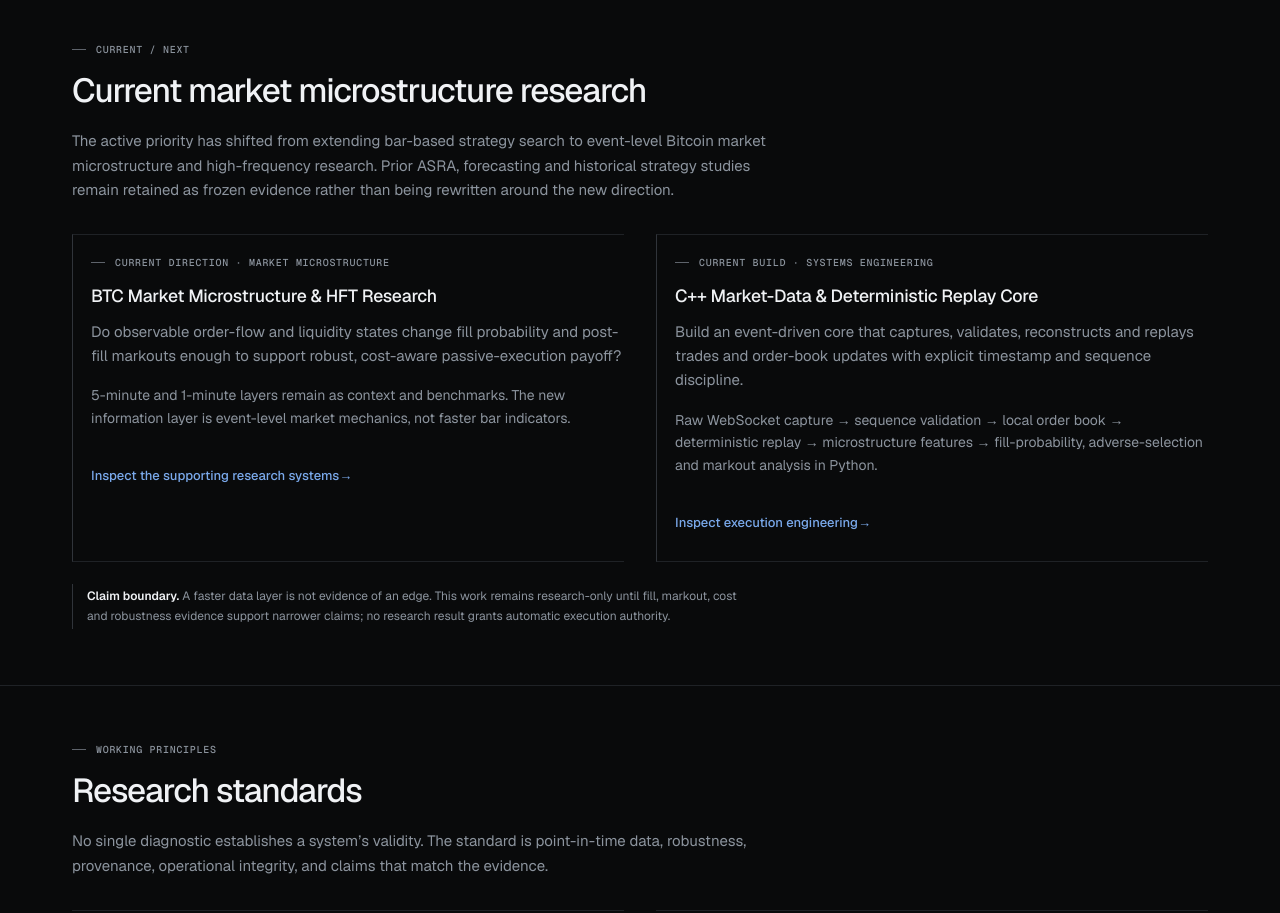
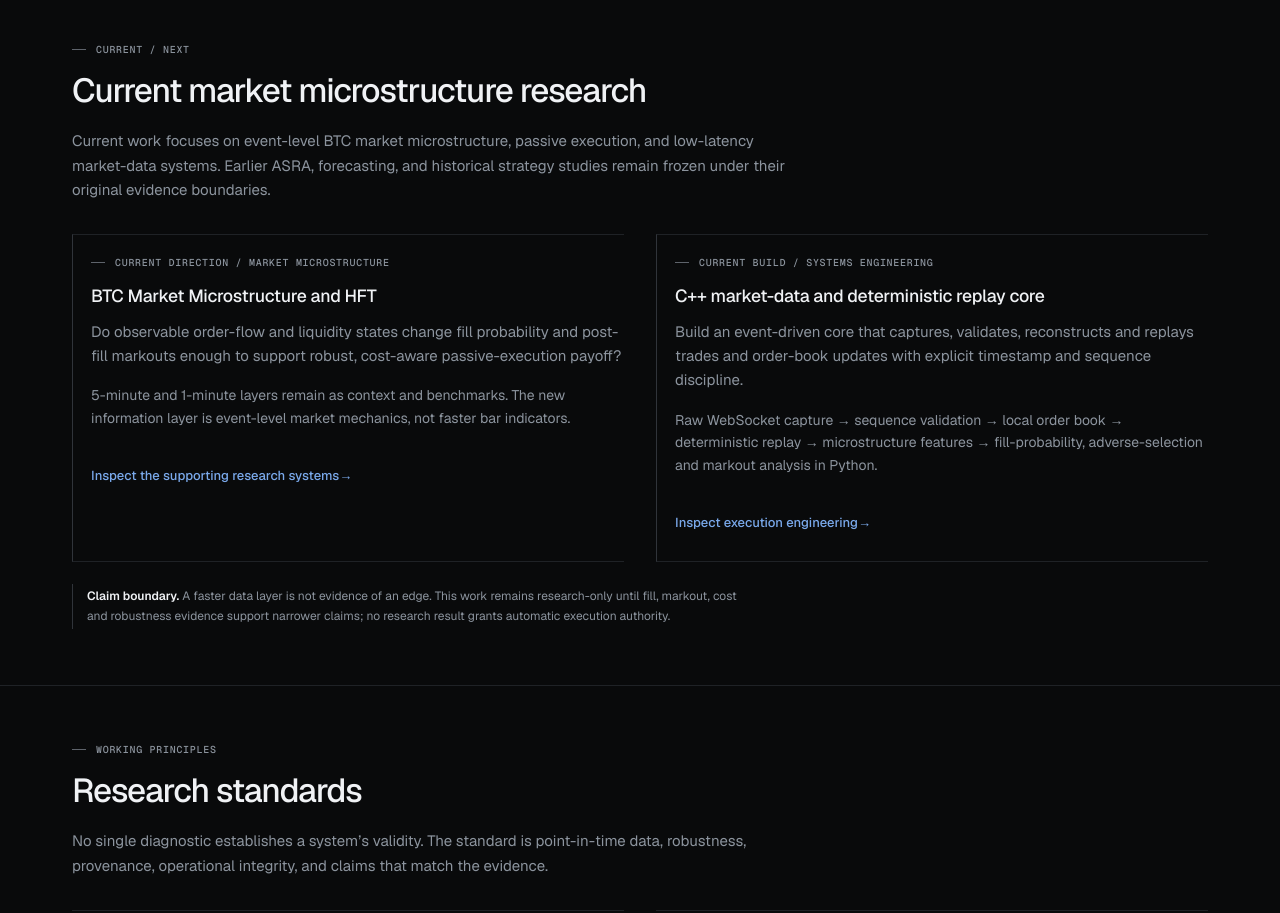
Before and after one commit to MeanyDeany/woosub-shin, a Next.js app: page /research in a window 1280 px wide. Shown: the part 3780-4693 px from the top of the page. Built offline with nearby package versions, Linux system fonts and the light colour scheme.

Commit message:
Tighten current research copy

```diff
--- a/components/research-ui.tsx
+++ b/components/research-ui.tsx
@@ -152,18 +152,18 @@ export function PolicySummary() {
 
 export function CurrentResearch({ detailed = false }: { detailed?: boolean }) {
   return <>
-    <p className="research-prose">The active priority has shifted from extending bar-based strategy search to event-level Bitcoin market microstructure and high-frequency research. Prior ASRA, forecasting and historical strategy studies remain retained as frozen evidence rather than being rewritten around the new direction.</p>
+    <p className="research-prose">Current work focuses on event-level BTC market microstructure, passive execution, and low-latency market-data systems. Earlier ASRA, forecasting, and historical strategy studies remain frozen under their original evidence boundaries.</p>
     <div className="research-grid" style={{ marginTop: 32 }}>
       <article id="microstructure-hft" className="research-next">
-        <p className="research-kicker">Current direction · Market microstructure</p>
-        <h3>BTC Market Microstructure &amp; HFT Research</h3>
+        <p className="research-kicker">Current direction / Market microstructure</p>
+        <h3>BTC Market Microstructure and HFT</h3>
         <p>Do observable order-flow and liquidity states change fill probability and post-fill markouts enough to support robust, cost-aware passive-execution payoff?</p>
         <p className="research-note">{detailed ? "Planned measurement layer: event-level trades, quotes and order-book updates; local book reconstruction; OFI, microprice, spread, depth and trade imbalance; then 1s, 5s, 10s, 30s and 60s markouts." : "5-minute and 1-minute layers remain as context and benchmarks. The new information layer is event-level market mechanics, not faster bar indicators."}</p>
         <div className="research-actions"><Link href="/projects">Inspect the supporting research systems <span aria-hidden="true">→</span></Link></div>
       </article>
       <article id="cpp-market-data-core" className="research-next">
-        <p className="research-kicker">Current build · Systems engineering</p>
-        <h3>C++ Market-Data &amp; Deterministic Replay Core</h3>
+        <p className="research-kicker">Current build / Systems engineering</p>
+        <h3>C++ market-data and deterministic replay core</h3>
         <p>Build an event-driven core that captures, validates, reconstructs and replays trades and order-book updates with explicit timestamp and sequence discipline.</p>
         <p className="research-note">Raw WebSocket capture → sequence validation → local order book → deterministic replay → microstructure features → fill-probability, adverse-selection and markout analysis in Python.</p>
         <div className="research-actions"><Link href="/projects#execution-gateway">Inspect execution engineering <span aria-hidden="true">→</span></Link></div>
```
